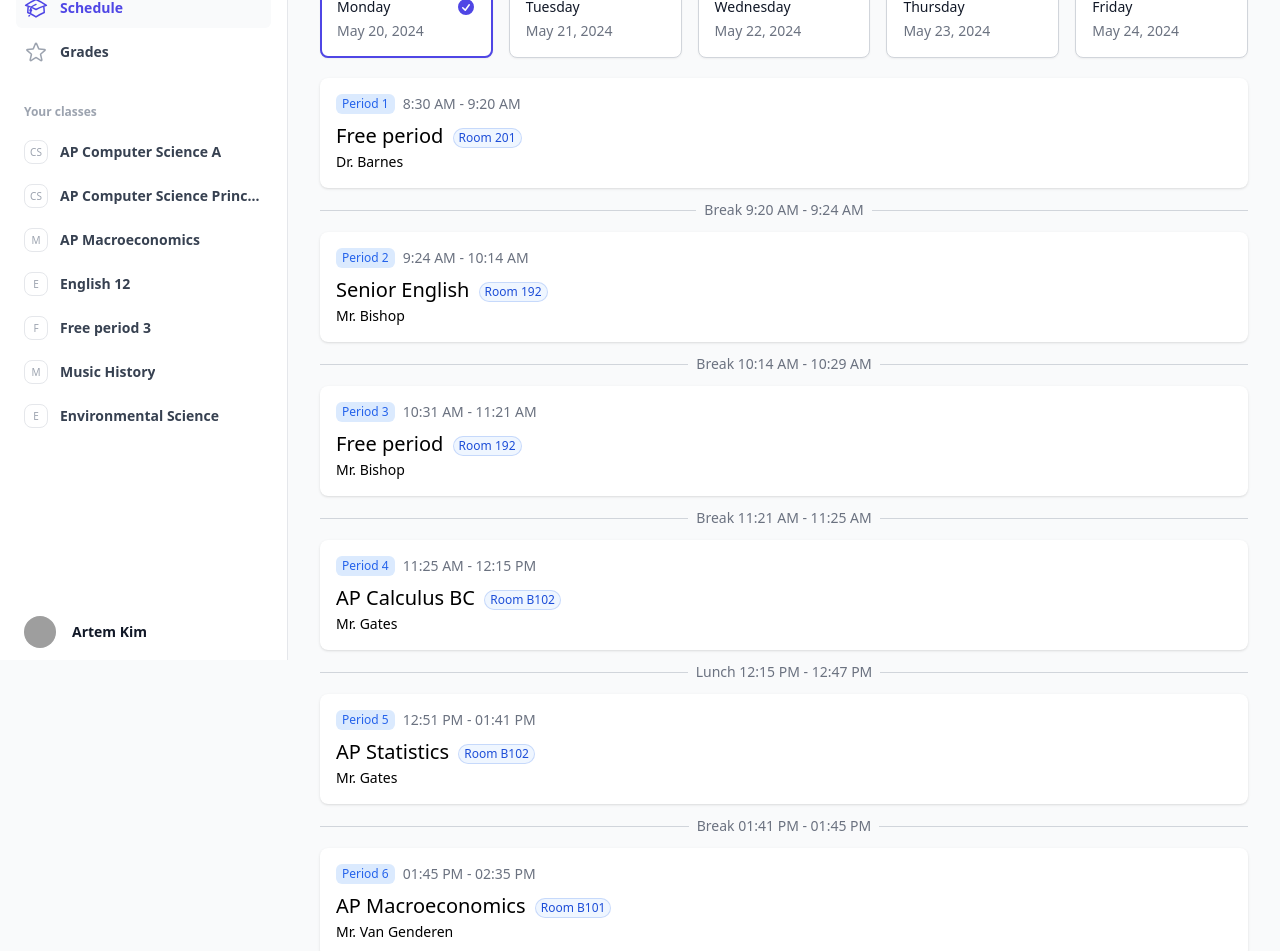
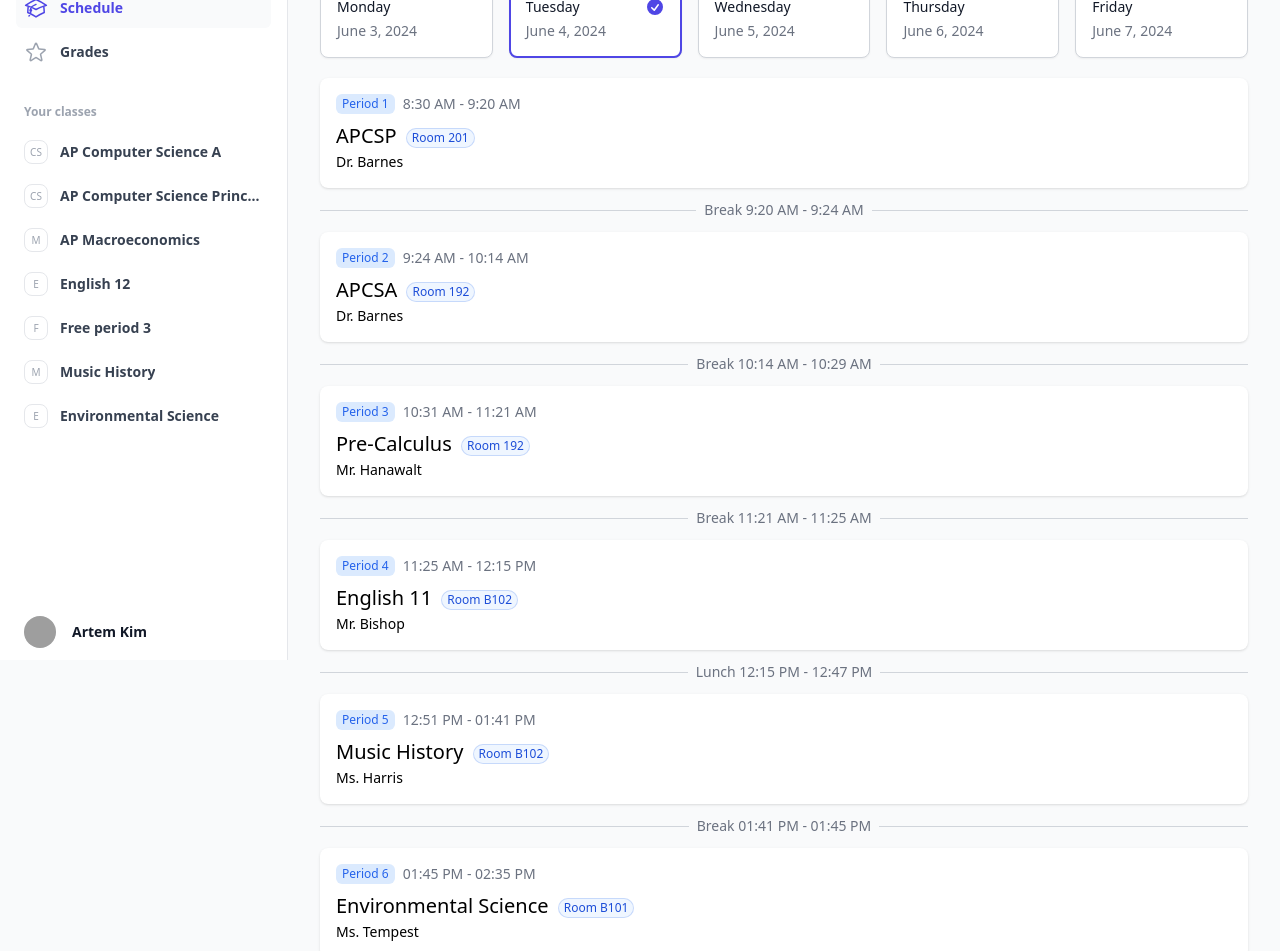
Before and after one commit to Kapitar/gms, a Vue app in the folder client/: page /schedule in a window 1280 px wide. Shown: the part 140-1091 px from the top of the page. Built offline with nearby package versions, Linux system fonts and the light colour scheme; grey boxes are pictures that could not be loaded; a web font is replaced by a local one.

Commit message:
added the examples

```diff
--- a/client/src/components/dashboard/RecentActivityComponent.vue
+++ b/client/src/components/dashboard/RecentActivityComponent.vue
@@ -90,6 +90,7 @@ export default {
           status: 'Graded',
           date: 'March 21, 2024',
           teacher: "Dr. Barnes",
+          teacher_photo: "https://busanforeignschool.org/wp-content/uploads/2024/02/Dylan.png",
           icon: ArrowUpCircleIcon,
         },
         {
@@ -103,6 +104,7 @@ export default {
           avg: 0,
           description: 'Missing',
           status: 'Missing',
+          teacher_photo: "https://busanforeignschool.org/wp-content/uploads/2024/02/Matthew.png",
           date: 'March 21, 2024',
           icon: ArrowDownCircleIcon,
         },
@@ -117,6 +119,7 @@ export default {
           teacher: "Dr. Barnes",
           avg: 60,
           status: 'Changed',
+          teacher_photo: "https://busanforeignschool.org/wp-content/uploads/2024/02/Dylan.png",
           date: 'March 21, 2024',
           icon: ArrowPathIcon,
         },
--- a/client/src/components/dashboard/StatsComponent.vue
+++ b/client/src/components/dashboard/StatsComponent.vue
@@ -74,8 +74,8 @@ export default {
   data() {
     return {
       stats: [
-        { id: 1, name: 'Attendance', stat: '97%', icon: ClockIcon },
-        { id: 2, name: 'Tardies', stat: '5', icon: ClockIcon },
+        { id: 1, name: 'Attendance', stat: '97%', icon: ClockIcon, link: "/grades" },
+        { id: 2, name: 'Tardies', stat: '5', icon: ClockIcon, link: "/grades" },
         { id: 3, name: 'Weighted GPA', stat: '4.21', icon: EnvelopeOpenIcon, link: "/grades" },
         { id: 4, name: 'Unweighted GPA', stat: '3.97', icon: EnvelopeOpenIcon, link: "/grades" },
       ],
--- a/client/src/components/grades/DetailsModalComponent.vue
+++ b/client/src/components/grades/DetailsModalComponent.vue
@@ -71,7 +71,7 @@
                         <li class="flex items-center justify-between py-3">
                           <div class="flex items-center">
                             <img
-                              src="https://www.rainforest-alliance.org/wp-content/uploads/2021/06/capybara-square-1.jpg.optimal.jpg"
+                              :src="assignment.teacher_photo"
                               alt="" class="h-8 w-8 rounded-full" />
                             <p class="ml-4 text-sm font-medium text-gray-900">{{ assignment.teacher }}</p>
                           </div>
--- a/client/src/views/DashboardView.vue
+++ b/client/src/views/DashboardView.vue
@@ -58,7 +58,7 @@ export default {
           teacher: 'Dr. Barnes',
           room: 'Room 201',
           finished: true,
-          teacherImg: 'https://www.rainforest-alliance.org/wp-content/uploads/2021/06/capybara-square-1.jpg.optimal.jpg',
+          teacherImg: 'https://busanforeignschool.org/wp-content/uploads/2024/02/Dylan.png',
           time: "8:30 AM - 9:20 AM"
         },
         {
@@ -66,47 +66,47 @@ export default {
           teacher: 'Dr. Barnes',
           room: 'Room 201',
           finished: false,
-          teacherImg: 'https://www.rainforest-alliance.org/wp-content/uploads/2021/06/capybara-square-1.jpg.optimal.jpg',
+          teacherImg: 'https://busanforeignschool.org/wp-content/uploads/2024/02/Dylan.png',
           time: "9:24 AM - 10:14 AM"
         },
         {
           name: 'Pre-Calculus',
-          teacher: 'Dr. Barnes',
+          teacher: 'Mr. Hanawalt',
           room: 'Room B103',
           finished: false,
-          teacherImg: 'https://www.rainforest-alliance.org/wp-content/uploads/2021/06/capybara-square-1.jpg.optimal.jpg',
+          teacherImg: 'https://busanforeignschool.org/wp-content/uploads/2024/02/Matthew.png',
           time: "10:31 AM - 11:21 AM"
         },
         {
           name: 'English 11',
-          teacher: 'Dr. Barnes',
+          teacher: 'Mr. Bishop',
           room: 'Room 112',
           finished: false,
-          teacherImg: 'https://www.rainforest-alliance.org/wp-content/uploads/2021/06/capybara-square-1.jpg.optimal.jpg',
+          teacherImg: 'https://busanforeignschool.org/wp-content/uploads/2024/02/Alec.png',
           time: "11:25 AM - 12:15 PM"
         },
         {
           name: 'Music History',
-          teacher: 'Dr. Barnes',
+          teacher: 'Ms. Harris',
           room: 'Room 333',
           finished: false,
-          teacherImg: 'https://www.rainforest-alliance.org/wp-content/uploads/2021/06/capybara-square-1.jpg.optimal.jpg',
+          teacherImg: 'https://busanforeignschool.org/wp-content/uploads/2024/02/Nikki.png',
           time: "12:51 PM - 01:41 PM"
         },
         {
-          name: 'Free period',
-          teacher: 'Dr. Barnes',
+          name: 'Environmental Science',
+          teacher: 'Ms. Tempest',
           room: 'Room 105',
           finished: false,
-          teacherImg: 'https://www.rainforest-alliance.org/wp-content/uploads/2021/06/capybara-square-1.jpg.optimal.jpg',
+          teacherImg: 'https://busanforeignschool.org/wp-content/uploads/2024/02/Kyla.png',
           time: "01:45 PM - 02:35 PM"
         },
         {
-          name: 'Film studies',
-          teacher: 'Dr. Barnes',
+          name: 'Korean',
+          teacher: 'Ms. Lee',
           room: 'Room 401',
           finished: false,
-          teacherImg: 'https://www.rainforest-alliance.org/wp-content/uploads/2021/06/capybara-square-1.jpg.optimal.jpg',
+          teacherImg: 'https://busanforeignschool.org/wp-content/uploads/2024/02/Heejin.png',
           time: "02:39 PM - 03:30 PM"
         },
       ]
--- a/client/src/views/GradesView.vue
+++ b/client/src/views/GradesView.vue
@@ -79,22 +79,22 @@ const classes = [
       {
         name: 'Formative 40%',
         assignments: [
-          { name: 'Quiz 7.4-7.8', grade: '96/100', avg: '96', status: 'Graded', section: "Formative 40%", teacher: "Dr. Barnes", notes: "No description.", date: "May 20, 2024" },
-          { name: 'Quiz 8.1-8.3', grade: '98/100', avg: '98', status: 'Changed', section: "Formative 40%", teacher: "Dr. Barnes", notes: "No description.", date: "May 28, 2024" },
-          { name: 'Quiz 8.4-8.6', grade: '0/100', avg: '0', status: 'Missing', section: "Formative 40%", teacher: "Dr. Barnes", notes: "No description.", date: "May 28, 2024" },
+          { name: 'Quiz 7.4-7.8', grade: '96/100', avg: '96', status: 'Graded', section: "Formative 40%", teacher: "Dr. Barnes", teacher_photo: "https://busanforeignschool.org/wp-content/uploads/2024/02/Dylan.png", notes: "No description.", date: "May 20, 2024" },
+          { name: 'AP Exam Review', grade: '98/100', avg: '98', status: 'Changed', section: "Formative 40%", teacher: "Dr. Barnes", teacher_photo: "https://busanforeignschool.org/wp-content/uploads/2024/02/Dylan.png", notes: "No description.", date: "May 28, 2024" },
+          { name: 'Quiz 8.4-8.6', grade: '0/100', avg: '0', status: 'Missing', section: "Formative 40%", teacher: "Dr. Barnes", teacher_photo: "https://busanforeignschool.org/wp-content/uploads/2024/02/Dylan.png", notes: "No description.", date: "May 28, 2024" },
         ],
         average: 65
       },
       {
         name: 'Summative 60%',
         assignments: [
-          { name: 'Unit 7 Test', grade: '100/100', avg: '100', status: 'Graded', section: "Summative 60%", teacher: "Dr. Barnes", notes: "Correction due to June 4", date: "May 30, 2024" },
+          { name: 'Unit 7 Test', grade: '100/100', avg: '100', status: 'Graded', section: "Summative 60%", teacher: "Dr. Barnes", teacher_photo: "https://busanforeignschool.org/wp-content/uploads/2024/02/Dylan.png", notes: "Correction due to June 4", date: "May 30, 2024" },
         ],
         average: 100
       }
     ],
     average: 84,
-    grade: "B+"
+    grade: "B"
   },
   {
     name: "AP Computer Science Principles",
@@ -103,22 +103,22 @@ const classes = [
       {
         name: 'Formative 40%',
         assignments: [
-          { name: 'Quiz 7.4-7.8', grade: '96/100', avg: '96', status: 'Graded', section: "Formative 40%", teacher: "Dr. Barnes", notes: "No description.", date: "May 20, 2024" },
-          { name: 'Quiz 8.1-8.3', grade: '98/100', avg: '98', status: 'Changed', section: "Formative 40%", teacher: "Dr. Barnes", notes: "No description.", date: "May 28, 2024" },
-          { name: 'Quiz 8.4-8.6', grade: '0/100', avg: '0', status: 'Missing', section: "Formative 40%", teacher: "Dr. Barnes", notes: "No description.", date: "May 28, 2024" },
+          { name: 'Quiz 7.4-7.7', grade: '96/100', avg: '96', status: 'Graded', section: "Formative 40%", teacher: "Dr. Barnes", teacher_photo: "https://busanforeignschool.org/wp-content/uploads/2024/02/Dylan.png", notes: "No description.", date: "May 20, 2024" },
+          { name: 'AP Exam Review', grade: '96/100', avg: '99', status: 'Graded', section: "Formative 40%", teacher: "Dr. Barnes", teacher_photo: "https://busanforeignschool.org/wp-content/uploads/2024/02/Dylan.png", notes: "No description.", date: "May 20, 2024" },
+          { name: 'Quiz 7.8-7.11', grade: '100/100', avg: '100', status: 'Graded', section: "Formative 40%", teacher: "Dr. Barnes", teacher_photo: "https://busanforeignschool.org/wp-content/uploads/2024/02/Dylan.png", notes: "No description.", date: "May 20, 2024" },
         ],
-        average: 65
+        average: 97
       },
       {
         name: 'Summative 60%',
         assignments: [
-          { name: 'Unit 7 Test', grade: '100/100', avg: '100', status: 'Graded', section: "Summative 60%", teacher: "Dr. Barnes", notes: "Correction due to June 4", date: "May 30, 2024" },
+          { name: 'Unit 7 Project', grade: '100/100', avg: '100', status: 'Graded', section: "Summative 60%", teacher: "Dr. Barnes", teacher_photo: "https://busanforeignschool.org/wp-content/uploads/2024/02/Dylan.png", notes: "Correction due to June 4", date: "May 30, 2024" },
         ],
         average: 100
       }
     ],
-    average: 84,
-    grade: "B+"
+    average: 99,
+    grade: "A+"
   },
   {
     name: "Pre-Calculus",
@@ -127,23 +127,69 @@ const classes = [
       {
         name: 'Formative 40%',
         assignments: [
-          { name: 'Quiz 7.4-7.8', grade: '96/100', avg: '96', status: 'Graded', section: "Formative 40%", teacher: "Mr. Hanawalt", notes: "No description.", date: "May 20, 2024" },
-          { name: 'Quiz 8.1-8.3', grade: '98/100', avg: '98', status: 'Changed', section: "Formative 40%", teacher: "Mr. Hanawalt", notes: "No description.", date: "May 28, 2024" },
-          { name: 'Quiz 8.4-8.6', grade: '0/100', avg: '0', status: 'Missing', section: "Formative 40%", teacher: "Mr. Hanawalt", notes: "No description.", date: "May 28, 2024" },
+          { name: '6.1 HW Check', grade: '8/10', avg: '80', status: 'Graded', section: "Formative 40%", teacher: "Mr. Hanawalt", teacher_photo: "https://busanforeignschool.org/wp-content/uploads/2024/02/Matthew.png", notes: "No description.", date: "May 20, 2024" },
+          { name: 'Quiz 8.1-8.3', grade: '11/10', avg: '110', status: 'Graded', section: "Formative 40%", teacher: "Mr. Hanawalt", teacher_photo: "https://busanforeignschool.org/wp-content/uploads/2024/02/Matthew.png", notes: "No description.", date: "May 28, 2024" },
         ],
-        average: 65
+        average: 95
       },
       {
         name: 'Summative 60%',
         assignments: [
-          { name: 'Unit 7 Test', grade: '100/100', avg: '100', status: 'Graded', section: "Summative 60%", teacher: "Mr. Hanawalt", notes: "Correction due to June 4", date: "May 30, 2024" },
+          { name: 'Unit 7 Quiz', grade: '100/100', avg: '100', status: 'Graded', section: "Summative 60%", teacher: "Mr. Hanawalt", teacher_photo: "https://busanforeignschool.org/wp-content/uploads/2024/02/Matthew.png", notes: "Correction due to June 1", date: "May 30, 2024" },
         ],
         average: 100
       }
     ],
-    average: 84,
+    average: 98,
+    grade: "A+"
+  },
+  {
+    name: "English 11",
+    teacher: "Mr. Bishop",
+    sections: [
+      {
+        name: 'Formative 40%',
+        assignments: [
+          { name: 'Reading Guide #1', grade: '8/10', avg: '80', status: 'Graded', section: "Formative 40%", teacher: "Mr. Bishop", teacher_photo: "https://busanforeignschool.org/wp-content/uploads/2024/02/Alec.png", notes: "No description.", date: "May 20, 2024" },
+          { name: 'Reading Guide #1', grade: '9/10', avg: '90', status: 'Graded', section: "Formative 40%", teacher: "Mr. Bishop", teacher_photo: "https://busanforeignschool.org/wp-content/uploads/2024/02/Alec.png", notes: "No description.", date: "May 28, 2024" },
+        ],
+        average: 85
+      },
+      {
+        name: 'Summative 60%',
+        assignments: [
+          { name: 'Book Reflection', grade: '90/100', avg: '90', status: 'Graded', section: "Summative 60%", teacher: "Mr. Bishop", teacher_photo: "https://busanforeignschool.org/wp-content/uploads/2024/02/Alec.png", notes: "No description.", date: "May 30, 2024" },
+        ],
+        average: 90
+      }
+    ],
+    average: 88,
     grade: "B+"
   },
+  {
+    name: "Music History",
+    teacher: "Ms. Harris",
+    sections: [
+      {
+        name: 'Formative 40%',
+        assignments: [
+          { name: 'East Asia Music Genres', grade: '10/10', avg: '100', status: 'Graded', section: "Formative 40%", teacher: "Ms. Harris", teacher_photo: "https://busanforeignschool.org/wp-content/uploads/2024/02/Nikki.png", notes: "No description.", date: "May 20, 2024" },
+          { name: 'West Asia Reflection', grade: '10/10', avg: '100', status: 'Graded', section: "Formative 40%", teacher: "Ms. Harris", teacher_photo: "https://busanforeignschool.org/wp-content/uploads/2024/02/Nikki.png", notes: "No description.", date: "May 28, 2024" },
+        ],
+        average: 100
+      },
+      {
+        name: 'Summative 60%',
+        assignments: [
+          { name: 'Africa Essay', grade: '100/100', avg: '100', status: 'Graded', section: "Summative 60%", teacher: "Ms. Harris", teacher_photo: "https://busanforeignschool.org/wp-content/uploads/2024/02/Nikki.png", notes: "No description.", date: "May 30, 2024" },
+        ],
+        average: 100
+      }
+    ],
+    average: 100,
+    grade: "A+"
+  },
+
 ]
 
 </script>
--- a/client/src/views/ScheduleView.vue
+++ b/client/src/views/ScheduleView.vue
@@ -7,7 +7,7 @@
           <div class="mt-1 flex flex-col sm:mt-0 sm:flex-row sm:flex-wrap sm:space-x-6">
             <div class="mt-2 flex items-center text-sm text-gray-500">
               <CalendarIcon class="mr-1.5 h-5 w-5 flex-shrink-0 text-gray-400" aria-hidden="true" />
-              May 20 - May 24, 2024
+              June 3 - June 7, 2024
             </div>
           </div>
         </div>
@@ -77,17 +77,17 @@ export default {
   data() {
     return {
       days: [
-        { id: 1, name: 'Monday', date: 'May 20, 2024' },
-        { id: 2, name: 'Tuesday', date: 'May 21, 2024' },
-        { id: 3, name: 'Wednesday', date: 'May 22, 2024' },
-        { id: 4, name: 'Thursday', date: 'May 23, 2024', },
-        { id: 5, name: 'Friday', date: 'May 24, 2024' },
+        { id: 1, name: 'Monday', date: 'June 3, 2024' },
+        { id: 2, name: 'Tuesday', date: 'June 4, 2024' },
+        { id: 3, name: 'Wednesday', date: 'June 5, 2024' },
+        { id: 4, name: 'Thursday', date: 'June 6, 2024', },
+        { id: 5, name: 'Friday', date: 'June 7, 2024' },
       ],
       selectedDay: null,
       classes: [
         {
           period: 1,
-          name: "Free period",
+          name: "APCSP",
           time: "8:30 AM - 9:20 AM",
           room: "Room 201",
           teacher: "Dr. Barnes",
@@ -95,47 +95,47 @@ export default {
         },
         {
           period: 2,
-          name: "Senior English",
+          name: "APCSA",
           time: "9:24 AM - 10:14 AM",
           room: "Room 192",
-          teacher: "Mr. Bishop",
+          teacher: "Dr. Barnes",
           break: "Break 10:14 AM - 10:29 AM",
         },
         {
           period: 3,
-          name: "Free period",
+          name: "Pre-Calculus",
           time: "10:31 AM - 11:21 AM",
           room: "Room 192",
-          teacher: "Mr. Bishop",
+          teacher: "Mr. Hanawalt",
           break: "Break 11:21 AM - 11:25 AM",
         },
         {
           period: 4,
-          name: "AP Calculus BC",
+          name: "English 11",
           time: "11:25 AM - 12:15 PM",
           room: "Room B102",
-          teacher: "Mr. Gates",
+          teacher: "Mr. Bishop",
           break: "Lunch 12:15 PM - 12:47 PM",
         },
         {
           period: 5,
-          name: "AP Statistics",
+          name: "Music History",
           time: "12:51 PM - 01:41 PM",
           room: "Room B102",
-          teacher: "Mr. Gates",
+          teacher: "Ms. Harris",
           break: "Break 01:41 PM - 01:45 PM",
         },
         {
           period: 6,
-          name: "AP Macroeconomics",
+          name: "Environmental Science",
           time: "01:45 PM - 02:35 PM",
           room: "Room B101",
-          teacher: "Mr. Van Genderen",
+          teacher: "Ms. Tempest",
           break: "Break 02:35 PM - 02:39 PM",
         },
         {
           period: 7,
-          name: "Korean 1",
+          name: "Korean",
           time: "02:39 PM - 03:30 PM",
           room: "Room B101",
           teacher: "Ms. Lee",
@@ -145,7 +145,7 @@ export default {
     }
   },
   beforeMount() {
-    this.selectedDay = this.days[0];
+    this.selectedDay = this.days[1];
   }
 }
 </script>
```
